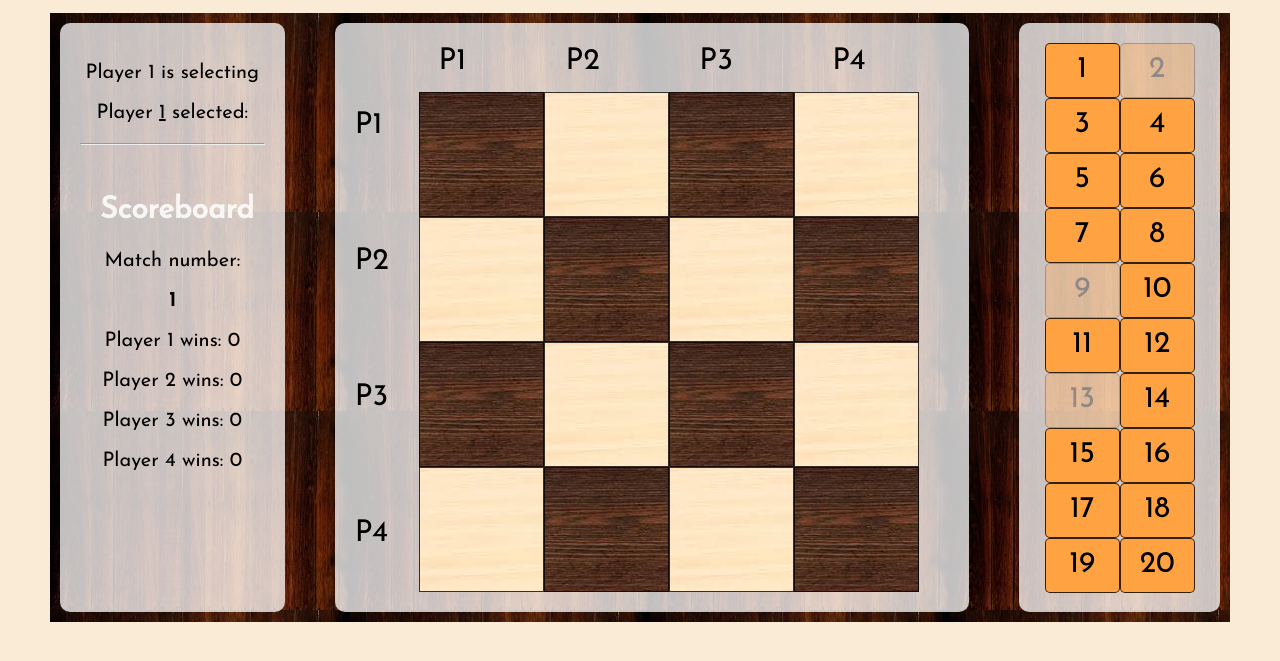
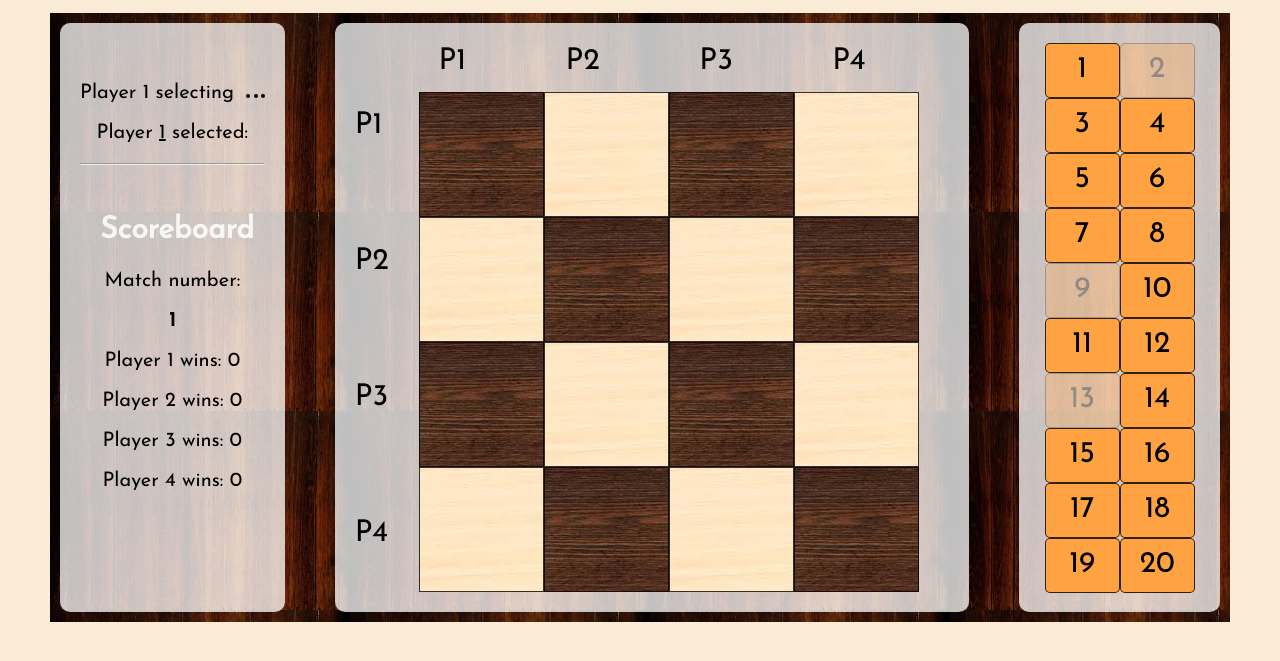
Before and after one commit to ColeSnyder/Board-Game, a Node server app: page /player1 in a window 1280 px wide. Shown: the part 80-741 px from the top of the page. Run offline with Node 20, Linux system fonts and the light colour scheme; some libraries are stand-ins or nearby versions.

Commit message:
added animation

```diff
--- a/app.js
+++ b/app.js
@@ -58,7 +58,6 @@
   });
 
   socket.on('P2Number', function(data) {
-    console.log("into p2");
     Player[1].Hand.push(data);
 
     console.log(Player[1]);
@@ -79,12 +78,9 @@
   });
 
   socket.on('sendPlayer', function(data) {
-
     Player.push(data);
-
     console.log(Player);
   });
-
 
 if(Player.length == 3 ){
   console.log("sending traffic....")
@@ -92,7 +88,6 @@
     Player
   })
 }
-
 
 });
 
--- a/public/stylesheets/app.css
+++ b/public/stylesheets/app.css
@@ -63,7 +63,6 @@
 .grid-container-index {
   display: grid;
   grid-template-columns: auto auto auto;
-
   font-size: 2em;
 }
 
@@ -204,7 +203,6 @@
 }
 .rules{
   background-image:  url("./Images/wood-background.jpg");
-
   border: 2px solid black;
 }
 .transbox {
@@ -215,7 +213,6 @@
   filter: alpha(opacity=60); /* For IE8 and earlier */
 }
 div.transbox ul {
-
   font-weight: bold;
   color: #000000;
 }
@@ -231,38 +228,45 @@
 #waitMessage {
   margin-top: 30%;
   text-align: center;
-  /* float: left; */
+}
+
+#selecting {
+  float: left;
 }
 
 #ball1 {
-  margin-right: 18%;
+  margin-right: 0%;
 }
 
 #ball2 {
   animation-delay: 40ms;
-  margin-right: 20%;
+  margin-right: 1.5%;
 }
 
 #ball3 {
   animation-delay: 80ms;
-  margin-right: 22%;
+  margin-right: 2%;
+}
+
+#users-numbers {
+  display: inline;
 }
 
 /************************************** KEYFRAME AND ANIMATIONS ******************************************/
 
 .ball {
-  width: 12px;
-  height: 12px;
+  width: 4px;
+  height: 4px;
   border-radius: 50%;
   background-color: black;
   animation: bounce 0.5s;
   animation-direction: alternate;
   animation-iteration-count: infinite;
   float: right;
-  margin-top: -5%;
+  margin-top: 14%;
 }
 
 @keyframes bounce{
   from { transform: translate3d(0, 0, 0);}
-  to   { transform: translate3d(0, 20px, 0);}
+  to   { transform: translate3d(0, 5px, 0);}
 }
--- a/views/player1.ejs
+++ b/views/player1.ejs
@@ -19,7 +19,12 @@
         <div id="stats">
 
             <div id="users-numbers">
-              <p> Player <span id="span">1</span> is selecting</p>
+              <p id="selecting"> Player <span id="span">1</span> selecting</p>
+              <div>
+                <div id="ball1" class="ball"></div>
+                <div id="ball2" class="ball"></div>
+                <div id="ball3" class="ball"></div>
+              </div>
             </div>
 
             <div id="selected-num">
```
Also changed, not shown: views/player2.ejs (+6 -1 lines), views/player3.ejs (+6 -1 lines), views/player4.ejs (+6 -1 lines).
